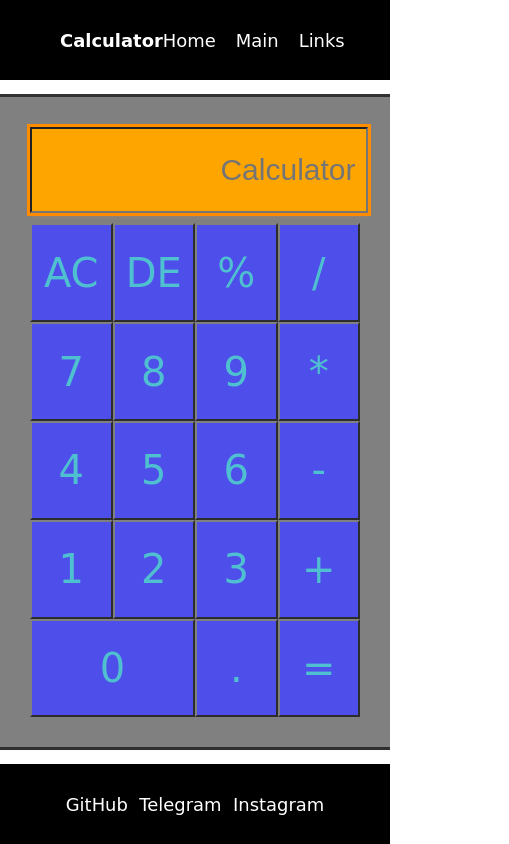
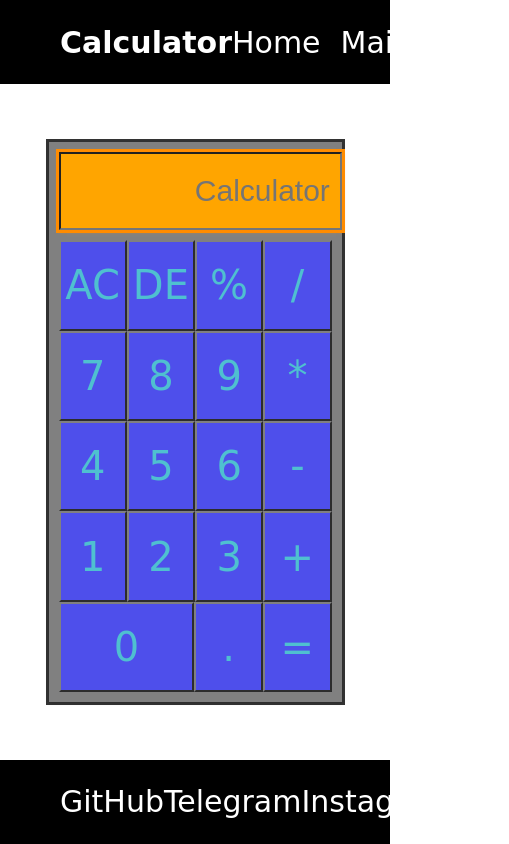
Before and after one commit to alikzilla/Calculator, a plain HTML site: page index.html in a window 390 px wide. Shown: the whole page, 509 px wide, since content can reach past the window. Drawn offline with Linux system fonts and the light colour scheme; a web font is replaced by a local one.

Commit message:
Optimized for phones

```diff
--- a/style.css
+++ b/style.css
@@ -19,7 +19,7 @@ a:hover{
 header{
     display: flex;
     align-items: center;
-    height: 80px;
+    height: 10vh;
     padding: 0 60px;
     background-color: #000000;
 }
@@ -36,7 +36,7 @@ header{
 }
 
 main{
-    height: calc(100vh - 160px);
+    height: 80vh;
     display: flex;
     align-items: center;
     justify-content: center;;
@@ -45,8 +45,8 @@ main{
 
 .calculator{
     background-color: gray;
-    width: 450px;
-    height: 70vh;
+    width: 25%;
+    height: 80%;
     display: grid;
     padding: 30px;
     box-shadow: rgba(0, 0, 0, 0.16) 0px 1px 4px,
@@ -95,7 +95,7 @@ footer{
     bottom: 0;
     background-color: #000000;
     padding: 0 60px;
-    height: 80px;
+    height: 10vh;
     display: flex;
     align-items: center;
 }
@@ -105,3 +105,32 @@ footer{
     justify-content: space-around;
     width: 100%;
 }
+
+@media screen and (max-width: 767px) {
+
+    *{
+        font-size: 30px;
+    }
+
+    .nav-items {
+        gap: 20px; /* Further reduce the gap for smaller screens */
+    }
+
+    main {
+        height: 80vh; /* Adjust the height for smaller screens */
+    }
+
+    .calculator {
+        width: 70%; /* Adjust the width for smaller screens */
+        height: 80%; /* Adjust the height for smaller screens */
+        padding: 10px; /* Adjust padding for smaller screens */
+    }
+
+    .buttons {
+        width: 100%; /* Adjust the button width for smaller screens */
+    }
+
+    .zero{
+        width: 203%;
+    }
+}
```
